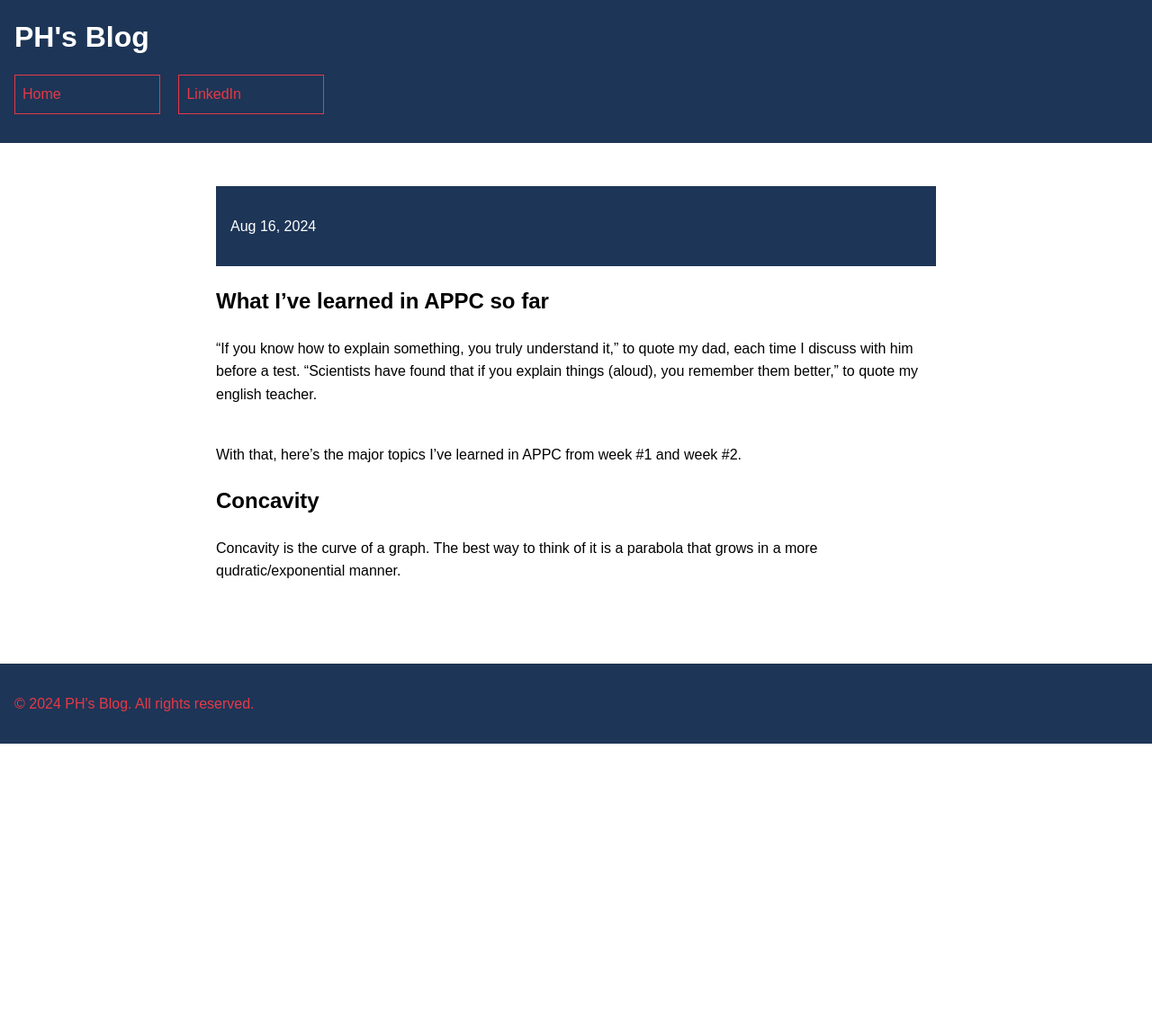
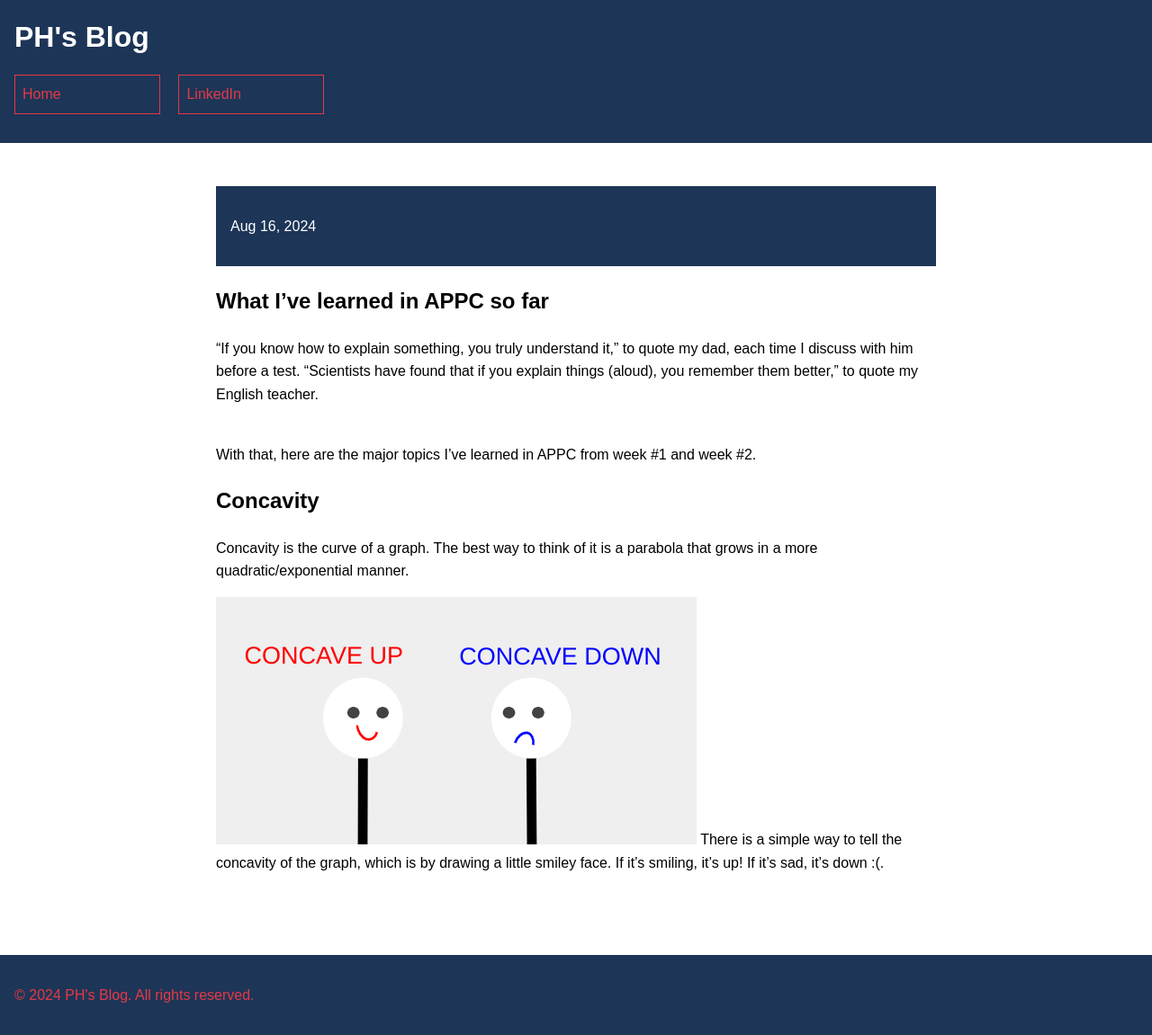
Before and after one commit to CaptainSapphire/PH-s-Blog, a Jekyll site: the page built from _posts/2024-08-16-APPC.md, in a window 1280 px wide. Shown: the whole page at 90% size. Built offline with Jekyll 4.4.1, drawn with Linux system fonts in a browser that asks for light colours; our own code applies the rules of GitHub Pages for plain Markdown files; before the commit the page ends 900 px from its top, so only the background shows below that.

Commit message:
Update 2024-08-16-APPC.md

```diff
--- a/_posts/2024-08-16-APPC.md
+++ b/_posts/2024-08-16-APPC.md
@@ -1,9 +1,12 @@
 # What I've learned in APPC so far
 
 "If you know how to explain something, you truly understand it," to quote my dad, each time I discuss with him before a test. "Scientists
-have found that if you explain things (aloud), you remember them better," to quote my english teacher. <br><br>
+have found that if you explain things (aloud), you remember them better," to quote my English teacher. <br><br>
 
-With that, here's the major topics I've learned in APPC from week #1 and week #2.
+With that, here are the major topics I've learned in APPC from week #1 and week #2.
 
 ## Concavity
-Concavity is the curve of a graph. The best way to think of it is a parabola that grows in a more qudratic/exponential manner.
+Concavity is the curve of a graph. The best way to think of it is a parabola that grows in a more quadratic/exponential manner.
+
+!["Concavity Cartoon"](https://github.com/CaptainSapphire/PH-s-Blog/blob/main/assets/august/Screenshot%202024-08-15%209.00.01%20AM.png?raw=true)
+There is a simple way to tell the concavity of the graph, which is by drawing a little smiley face. If it's smiling, it's up! If it's sad, it's down :(.
```
